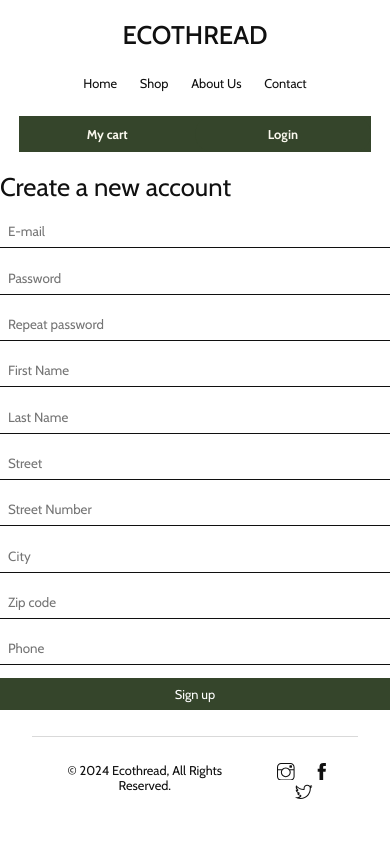
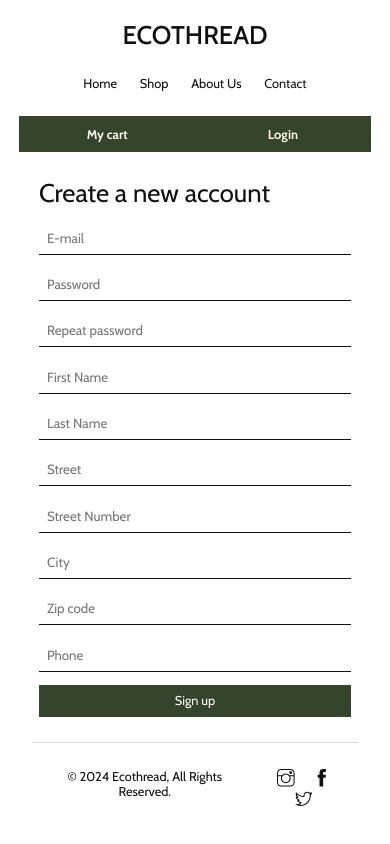
Before and after one commit to MateuszCode/ecothread, a React (Vite) app: page /signup in a window 390 px wide. Built offline with nearby package versions, Linux system fonts and the light colour scheme.

Commit message:
Made the signup page responsive.

```diff
--- a/src/pages/SignupPage.jsx
+++ b/src/pages/SignupPage.jsx
@@ -92,7 +92,7 @@ export default function SignupPage() {
 
     return (
         authenticated ? <Navigate to="/your-account"/> :
-        <div>
+        <div className="signup-page-container">
              <h1>Create a new account</h1>
         <form className="login-form" onSubmit={handleSubmit}>
                 <input
@@ -171,7 +171,7 @@ export default function SignupPage() {
                 />
                    <input
                 placeholder="Phone"
-                type="numbers"
+                type="number"
                 name="phone"
                 value={formData.phone}
                 onChange={handleChange}
--- a/styles.css
+++ b/styles.css
@@ -969,3 +969,18 @@ input {
         grid-template:  1fr 1fr 1fr / 1fr 1fr 1fr ;
     }
 }
+
+/* SIGNUP PAGE */
+
+.signup-page-container {
+    width: 80%;
+    margin: 0 auto;
+    margin-top: 2em;
+}
+
+@media (min-width: 750px) {
+    .signup-page-container {
+        margin-top: 1em;
+        margin-left: 4em;
+    }
+}
```
